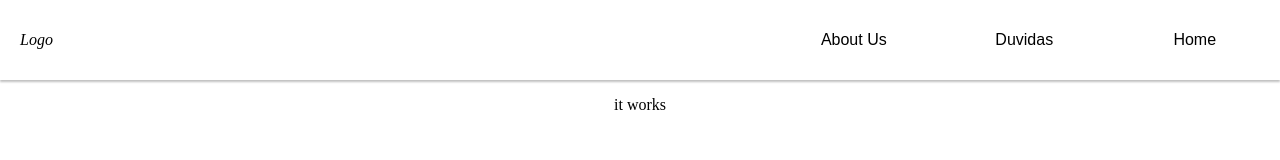
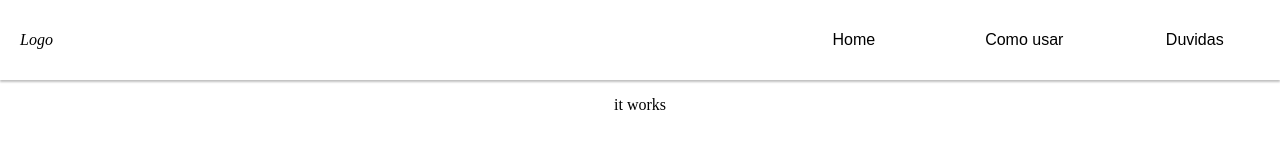
Before and after one commit to Gabrielomn/kurisu-front, a React (Create React App) app: page / in a window 1280 px wide. Shown: the top 160 px of the page. Built offline with nearby package versions, Linux system fonts and the light colour scheme.

Commit message:
adding router

```diff
--- a/package.json
+++ b/package.json
@@ -6,6 +6,7 @@
     "react": "^16.9.0",
     "react-dom": "^16.9.0",
     "react-router": "^5.0.1",
+    "react-router-dom": "^5.0.1",
     "react-scripts": "3.1.1"
   },
   "scripts": {
--- a/src/App.css
+++ b/src/App.css
@@ -23,3 +23,7 @@ Nav{
 #home{
   grid-area:m;
 }
+a {
+  color: inherit;
+  text-decoration: none;
+}
--- a/src/App.js
+++ b/src/App.js
@@ -1,6 +1,9 @@
 import React from 'react';
 import {Home} from './components/Home/Home'
+import {HowToUse} from './components/HowToUse/HowTo'
+
 import {Nav} from './components/Nav/Nav'
+import {BrowserRouter as Router, Route, Link, browserHistory} from 'react-router-dom'
 import logo from './logo.svg';
 import './App.css';
 
@@ -8,7 +11,10 @@ function App() {
   return (
     <div className="App">
       <Nav></Nav>
-      <Home id="home">AA</Home>
+      <Router>
+        <Route exact path="/" component={Home}></Route>
+        <Route path="/howTo" component={HowToUse}></Route>
+      </Router>
     </div>
   );
 }
--- /dev/null
+++ b/src/components/HowToUse/HowTo.jsx
@@ -0,0 +1,10 @@
+import React from 'react'
+
+export class HowToUse extends React.Component{
+
+
+    render (){
+        return <p>how to</p>
+
+    }
+}
--- a/src/components/Nav/Nav.jsx
+++ b/src/components/Nav/Nav.jsx
@@ -8,9 +8,9 @@ export class Nav extends React.Component{
         return <div className="Nav">
             <i>Logo</i>
             <div className="buttons">
-                <button>Home</button>
-                <button>Duvidas</button>
-                <button>About Us</button>
+                <button><a href="/duvidas">Duvidas</a></button>
+                <button><a href="/howTo">Como usar</a></button>
+                <button><a href="/">Home</a></button>
             </div>
         </div>
 
```
Also changed, not shown: 1 other file (tests, documents, lock files or other folders).
